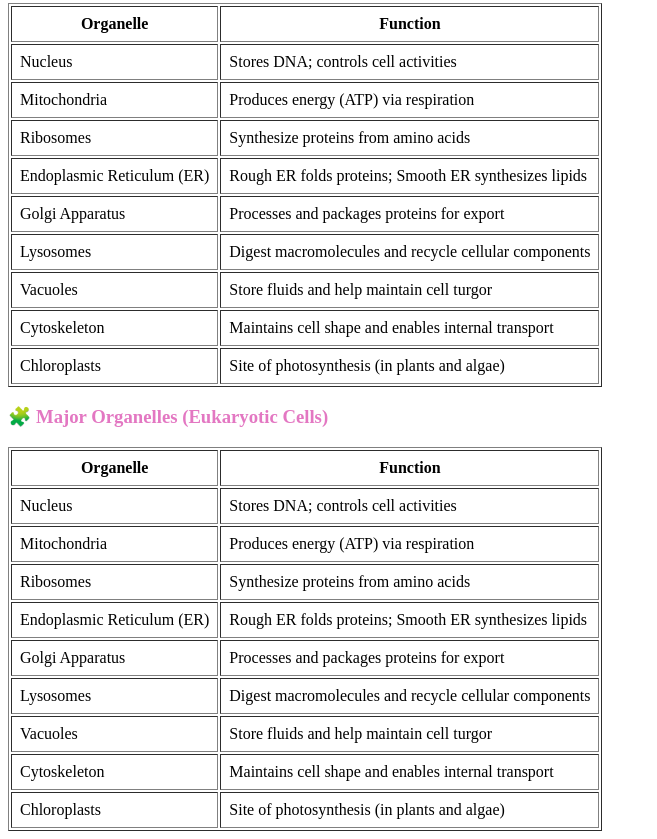
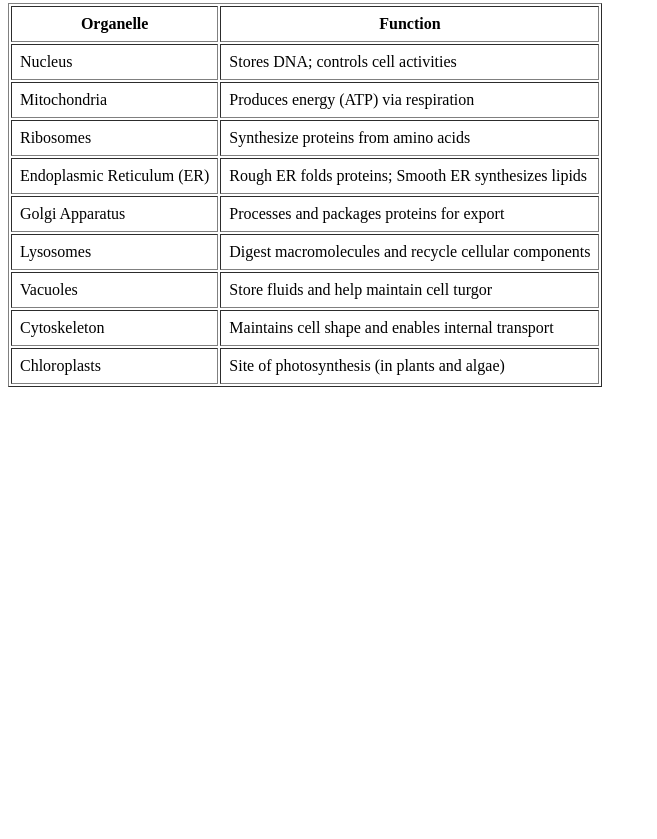
Before and after one commit to miguelli67/miguelli67.github.io, a plain HTML site: page science/Biology/index.html in a window 1280 px wide. Shown: the part 845-1684 px from the top of the page, without its empty margins (0-657 px from the left). After the commit the page ends 1240 px from the top, so only its background shows below. Drawn offline with Linux system fonts and the light colour scheme.

Commit message:
Update index.html

```diff
--- a/science/Biology/index.html
+++ b/science/Biology/index.html
@@ -107,49 +107,7 @@
   </table>
 </section>
 
- <h3 style="color:#e377c2;">🧩 Major Organelles (Eukaryotic Cells)</h3>
-<table border="1" cellpadding="8">
-  <tr>
-    <th>Organelle</th>
-    <th>Function</th>
-  </tr>
-  <tr>
-    <td>Nucleus</td>
-    <td>Stores DNA; controls cell activities</td>
-  </tr>
-  <tr>
-    <td>Mitochondria</td>
-    <td>Produces energy (ATP) via respiration</td>
-  </tr>
-  <tr>
-    <td>Ribosomes</td>
-    <td>Synthesize proteins from amino acids</td>
-  </tr>
-  <tr>
-    <td>Endoplasmic Reticulum (ER)</td>
-    <td>Rough ER folds proteins; Smooth ER synthesizes lipids</td>
-  </tr>
-  <tr>
-    <td>Golgi Apparatus</td>
-    <td>Processes and packages proteins for export</td>
-  </tr>
-  <tr>
-    <td>Lysosomes</td>
-    <td>Digest macromolecules and recycle cellular components</td>
-  </tr>
-  <tr>
-    <td>Vacuoles</td>
-    <td>Store fluids and help maintain cell turgor</td>
-  </tr>
-  <tr>
-    <td>Cytoskeleton</td>
-    <td>Maintains cell shape and enables internal transport</td>
-  </tr>
-  <tr>
-    <td>Chloroplasts</td>
-    <td>Site of photosynthesis (in plants and algae)</td>
-  </tr>
-</table>
+
 
   <!-- Future image here -->
   <!-- <img src="cell-diagram.png" alt="Diagram of a cell" width="500"> -->
```
